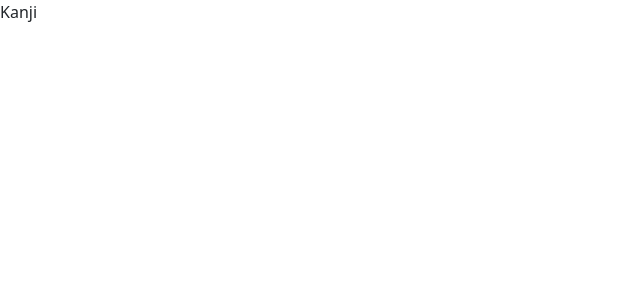
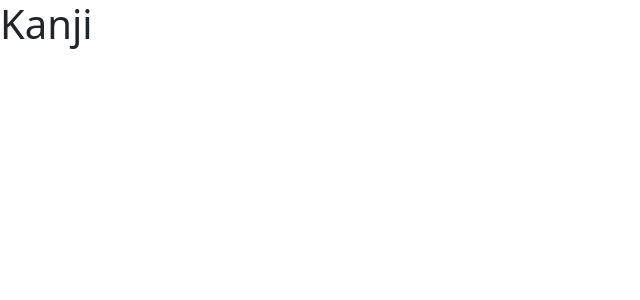
Before and after one commit to dyikwong/kakuji, a React (Vite) app: page / in a window 1280 px wide. Shown: the top 300 px of the page, without its empty margins (0-640 px from the left). Built offline with nearby package versions, Linux system fonts and the light colour scheme.

Commit message:
import canvas

```diff
--- a/src/Kanji.jsx
+++ b/src/Kanji.jsx
@@ -1,10 +1,12 @@
 import React from 'react'
+import Canvas from './components/Canvas'
 
 function Kanji() {
 
 	return (
 		<div>
-			<p>Kanji</p>
+			<h1>Kanji</h1>
+			<Canvas />
 		</div>
 	);
 }
```
